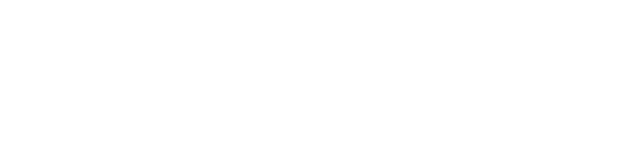
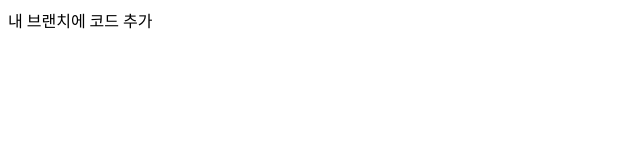
Before and after one commit to jjumjn/Project, a plain HTML site: page index.html in a window 1280 px wide. Shown: the whole page, without its empty margins (0-640 px from the left). Drawn offline with Linux system fonts and the light colour scheme.

Commit message:
브랜치 추가

```diff
--- a/index.html
+++ b/index.html
@@ -1,3 +1,3 @@
 <html>
-
+    내 브랜치에 코드 추가
 </html>
```
